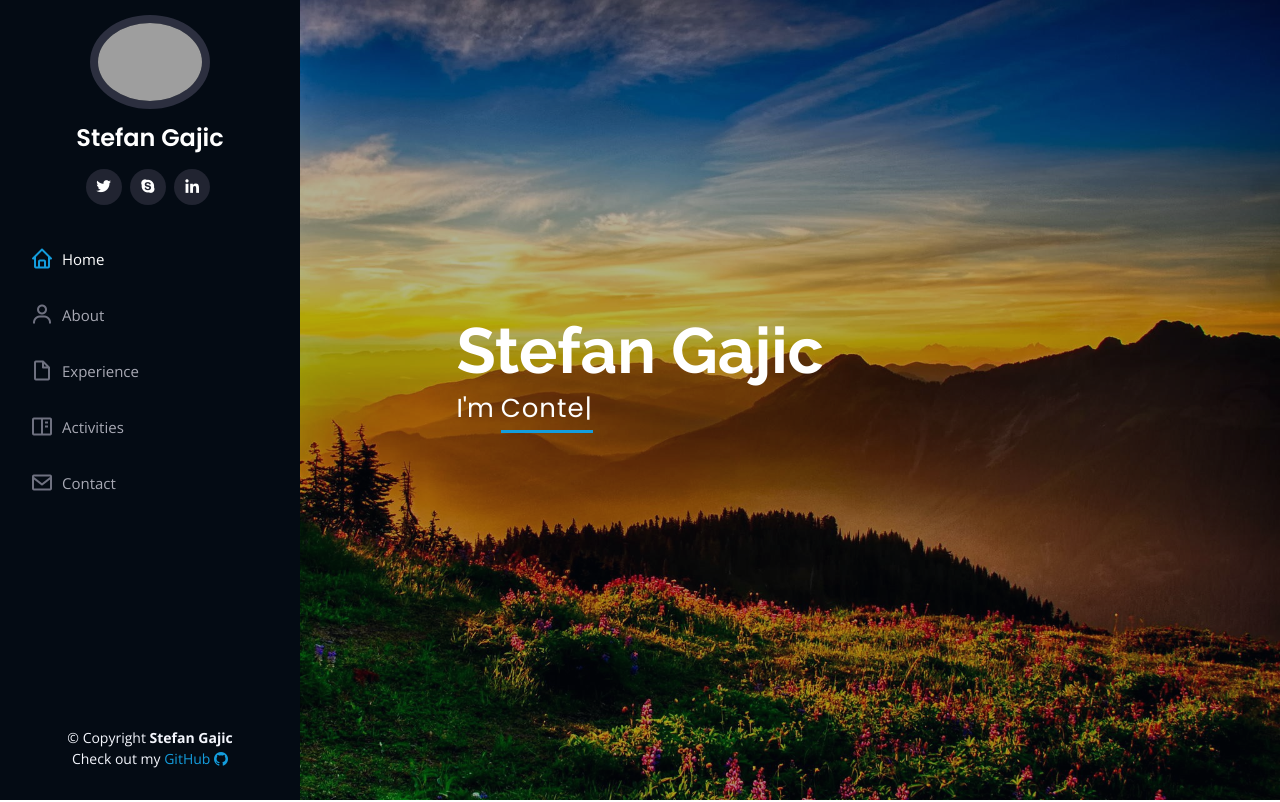
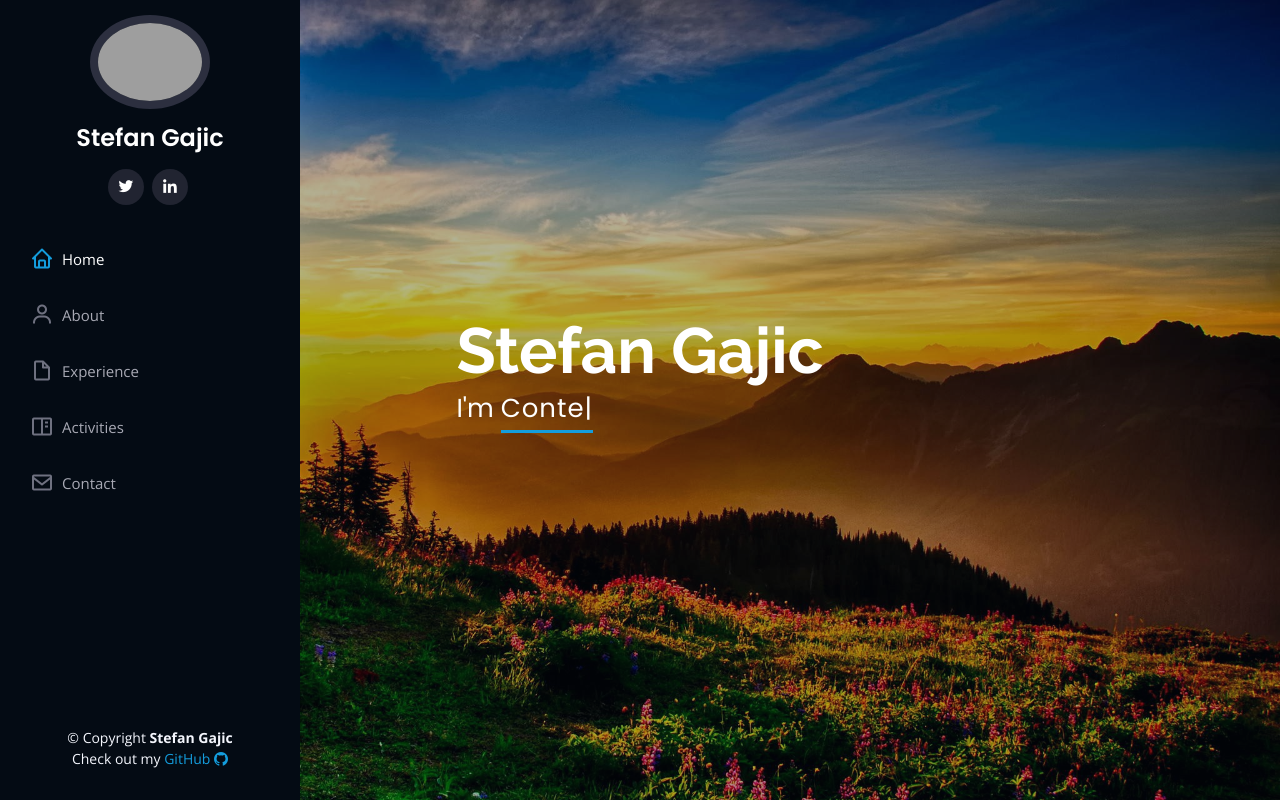
Before and after one commit to StefanGajic/stefangajic.github.io, a plain HTML site: page index.html in a window 1280 px wide. Shown: the top 802 px of the page. Drawn offline with nearby package versions, Linux system fonts and the light colour scheme; grey boxes are pictures that could not be loaded.

Commit message:
test change

```diff
--- a/index.html
+++ b/index.html
@@ -46,7 +46,7 @@
         <h1 class="text-light"><a href="index.html">Stefan Gajic</a></h1>
         <div class="social-links mt-3 text-center">
           <a href="https://twitter.com/StefanGajicNS" class="twitter"><i class="bx bxl-twitter"></i></a>
-          <a href="https://join.skype.com/invite/jhSKFJO8v9WP" class="google-plus"><i class="bx bxl-skype"></i></a>
+          <!-- <a href="https://join.skype.com/invite/jhSKFJO8v9WP" class="google-plus"><i class="bx bxl-skype"></i></a> -->
           <a href="https://www.linkedin.com/in/stefan-gajic-ns/" class="linkedin"><i class="bx bxl-linkedin"></i></a>
         </div>
       </div>
```
